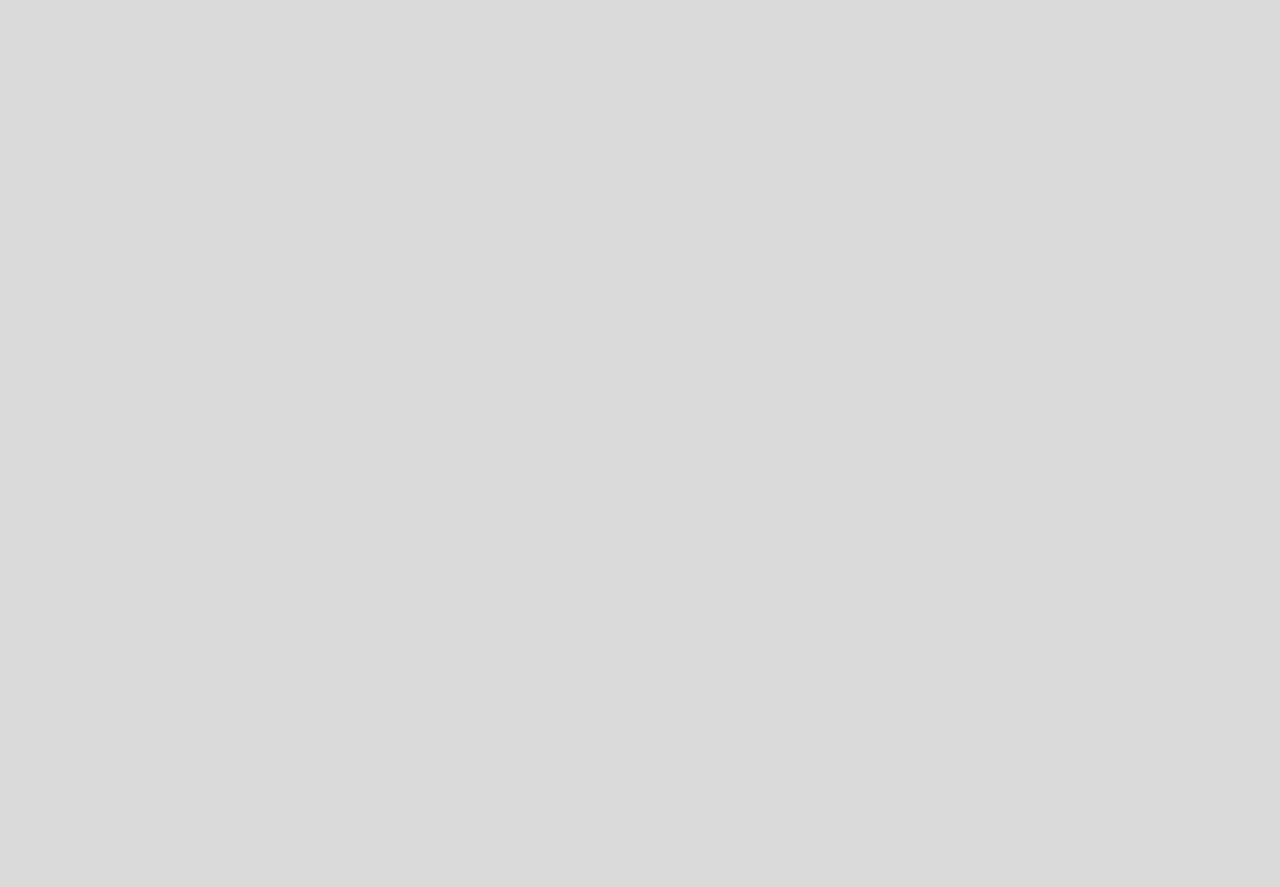
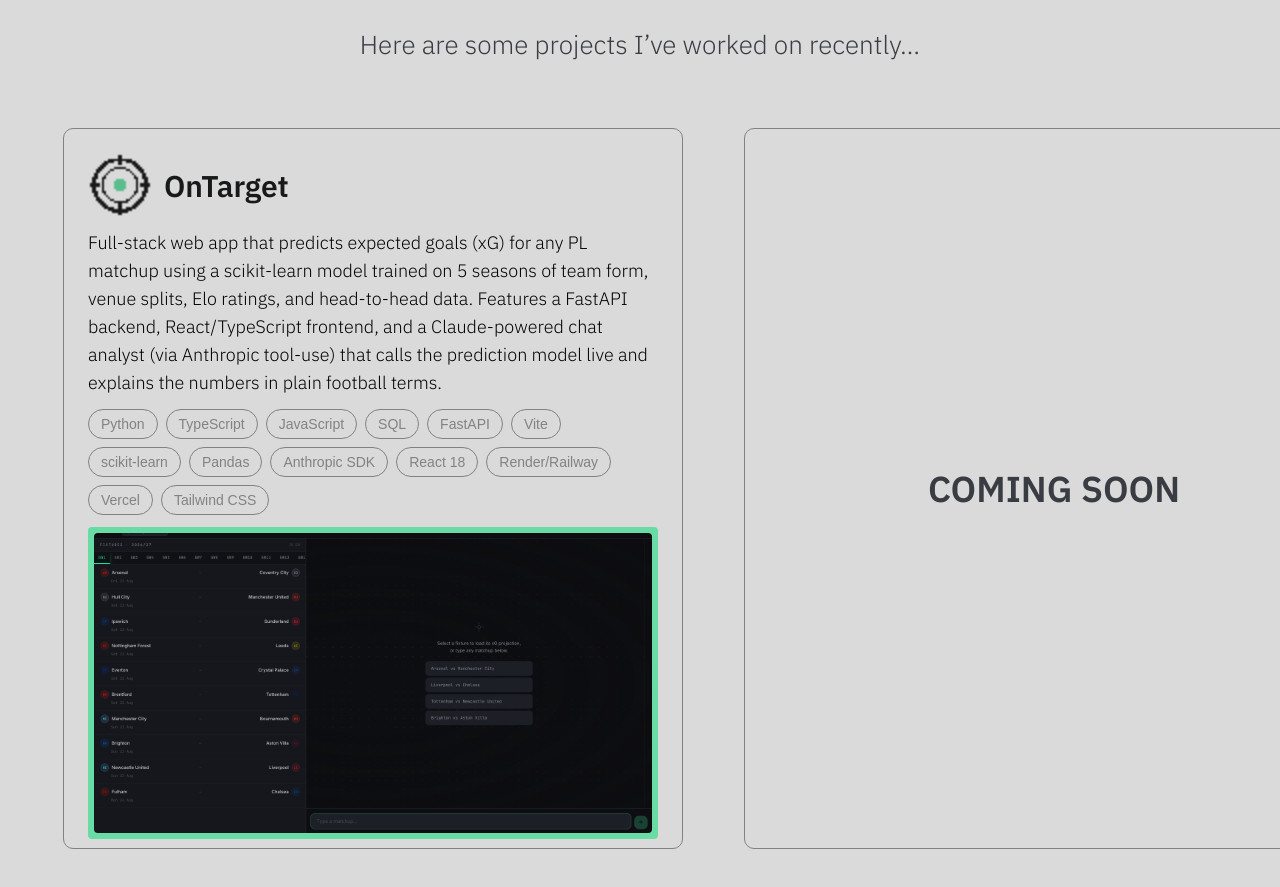
Before and after one commit to mattyemuna/mattyemuna.github.io, a React (Vite) app: page / in a window 1280 px wide. Shown: the part 1140-2027 px from the top of the page. Built offline with nearby package versions, Linux system fonts and the light colour scheme.

Commit message:
Add Projects section with OnTarget card

```diff
--- a/src/sections/Projects.jsx
+++ b/src/sections/Projects.jsx
@@ -1,7 +1,93 @@
+import crosshairIcon from '../assets/crosshair-icon.png'
+import ontargetDemo from '../assets/ontarget-demo.png'
+
+const TAGS = [
+  'Python',
+  'TypeScript',
+  'JavaScript',
+  'SQL',
+  'FastAPI',
+  'Vite',
+  'scikit-learn',
+  'Pandas',
+  'Anthropic SDK',
+  'React 18',
+  'Render/Railway',
+  'Vercel',
+  'Tailwind CSS',
+]
+
+function TechTag({ children }) {
+  return (
+    <span className="rounded-[21px] border border-[#838283] bg-[#dadada] px-3 py-1 font-mona-sans text-sm text-[#838283]">
+      {children}
+    </span>
+  )
+}
+
+function ProjectCardShell({ children }) {
+  return (
+    <div className="h-[721px] w-[620px] shrink-0 rounded-[10px] border-[1.5px] border-[#838283] bg-[#dadada] p-6">
+      {children}
+    </div>
+  )
+}
+
+function OnTargetCard() {
+  return (
+    <ProjectCardShell>
+      <div className="flex items-center gap-3">
+        <img src={crosshairIcon} alt="" className="size-16" />
+        <h3 className="font-ibm-plex-sans text-[30px] font-semibold text-[#18191a]">OnTarget</h3>
+      </div>
+      <p className="mt-3 font-ibm-plex-sans text-lg font-light text-black">
+        Full-stack web app that predicts expected goals (xG) for any PL matchup using a
+        scikit-learn model trained on 5 seasons of team form, venue splits, Elo ratings, and
+        head-to-head data. Features a FastAPI backend, React/TypeScript frontend, and a
+        Claude-powered chat analyst (via Anthropic tool-use) that calls the prediction model live
+        and explains the numbers in plain football terms.
+      </p>
+      <div className="mt-3 flex flex-wrap gap-2">
+        {TAGS.map((tag) => (
+          <TechTag key={tag}>{tag}</TechTag>
+        ))}
+      </div>
+      <div className="mt-3 rounded-[4px] bg-[#68dca4] p-[6px]">
+        <img
+          src={ontargetDemo}
+          alt="OnTarget app screenshot"
+          className="h-[300px] w-full rounded-[4px] object-cover"
+        />
+      </div>
+    </ProjectCardShell>
+  )
+}
+
+function ComingSoonCard() {
+  return (
+    <ProjectCardShell>
+      <div className="flex h-full items-center justify-center">
+        <p className="font-ibm-plex-sans text-[36px] font-semibold text-[#393c42]">COMING SOON</p>
+      </div>
+    </ProjectCardShell>
+  )
+}
+
 export default function Projects() {
   return (
-    <section id="projects" className="min-h-screen flex items-center justify-center">
-      {/* Projects content goes here */}
+    <section id="projects" className="pt-24 pb-32">
+      <div className="mx-auto max-w-[1440px]">
+        <h2 className="text-center font-space-grotesk text-[64px] font-medium text-[#181a1d]">
+          Projects
+        </h2>
+        <p className="mt-4 text-center font-ibm-plex-sans text-[26px] font-light text-[#393c42]">
+          Here are some projects I&rsquo;ve worked on recently&hellip;
+        </p>
+        <div className="mt-16 flex gap-[61px] pl-[63px]">
+          <OnTargetCard />
+          <ComingSoonCard />
+        </div>
+      </div>
     </section>
   )
 }
```
Also changed, not shown: src/assets/ontarget-demo.png (renamed from src/assets/Screenshot 2026-07-14 at 3.50.48 PM.png).
